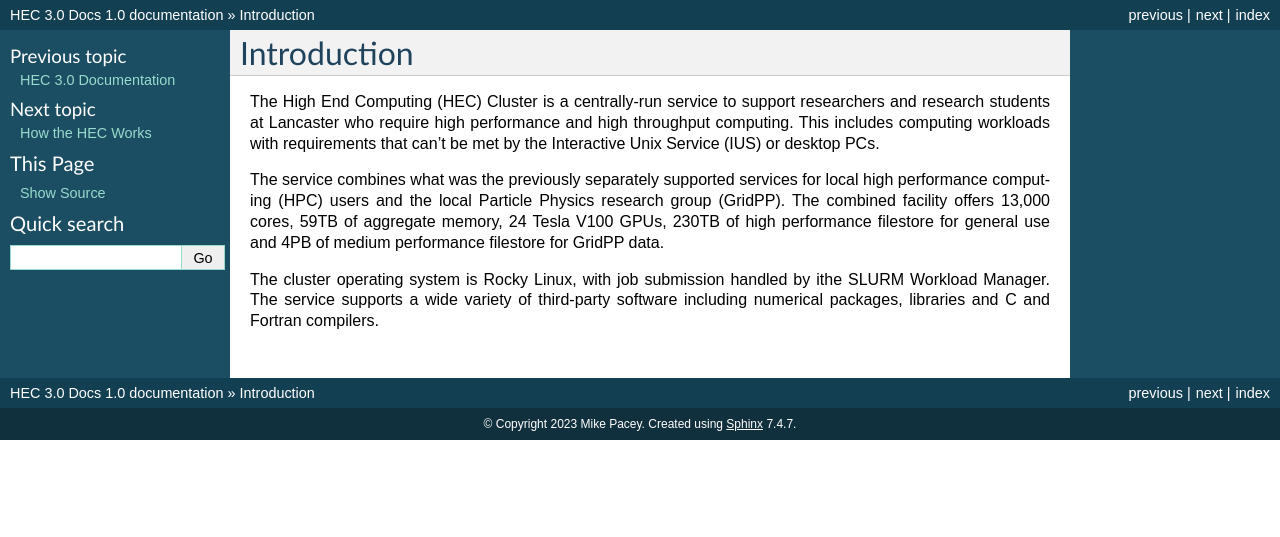
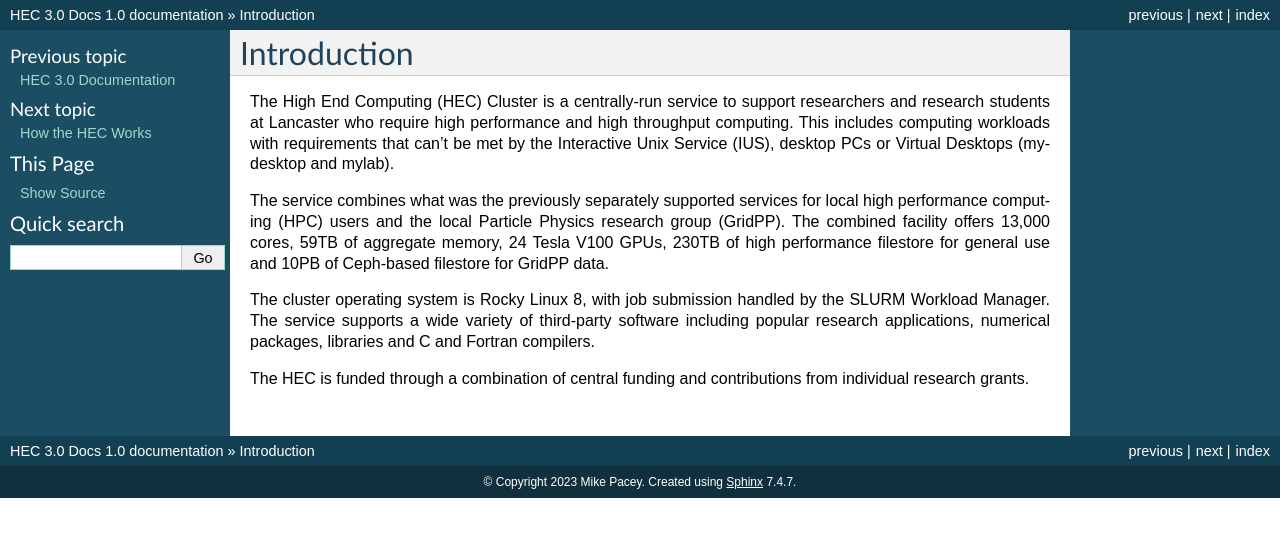
Before and after one commit to MikePacey/Lancaster-HEC, a Sphinx documentation site: the page built from docs/intro.rst, in a window 1280 px wide. Shown: the top 537 px of the page. Built offline with Sphinx 7.4.7, drawn with Linux system fonts in a browser that asks for light colours.

Commit message:
basic launch page

```diff
--- a/docs/index.rst
+++ b/docs/index.rst
@@ -20,6 +20,7 @@
 
    intro
    howitworks
+   getaccount
 
 .. toctree::
    :caption: HEC Basics
@@ -52,7 +53,6 @@
    :caption: Job templates for popular software
    :maxdepth: 1
 
-   soft
    software/compilers
    software/ansys
    software/comsol
--- a/docs/intro.rst
+++ b/docs/intro.rst
@@ -1,8 +1,22 @@
 Introduction
 ============
 
-The High End Computing (HEC) Cluster is a centrally-run service to support researchers and research students at Lancaster who require high performance and high throughput computing. This includes computing workloads with requirements that can't be met by the Interactive Unix Service (IUS) or desktop PCs.
+The High End Computing (HEC) Cluster is a centrally-run service to support
+researchers and research students at Lancaster who require high performance and
+high throughput computing. This includes computing workloads with requirements
+that can't be met by the Interactive Unix Service (IUS), desktop PCs or
+Virtual Desktops (mydesktop and mylab).
 
-The service combines what was the previously separately supported services for local high performance computing (HPC) users and the local Particle Physics research group (GridPP). The combined facility offers 13,000 cores, 59TB of aggregate memory, 24 Tesla V100 GPUs, 230TB of high performance filestore for general use and 4PB of medium performance filestore for GridPP data.
+The service combines what was the previously separately supported services for
+local high performance computing (HPC) users and the local Particle Physics
+research group (GridPP). The combined facility offers 13,000 cores, 59TB of
+aggregate memory, 24 Tesla V100 GPUs, 230TB of high performance filestore for
+general use and 10PB of Ceph-based filestore for GridPP data.
 
-The cluster operating system is Rocky Linux, with job submission handled by ithe SLURM Workload Manager. The service supports a wide variety of third-party software including numerical packages, libraries and C and Fortran compilers.
+The cluster operating system is Rocky Linux 8, with job submission handled by
+the SLURM Workload Manager. The service supports a wide variety of third-party
+software including popular research applications, numerical packages, libraries
+and C and Fortran compilers.
+
+The HEC is funded through a combination of central funding and contributions
+from individual research grants.
--- a/docs/soft.rst
+++ /dev/null
@@ -1,6 +0,0 @@
-Software
-========
-
-The following sections provide template job scripts for a number of
-popular applications on the HEC, focussing on applications
-which require non-standard job script.
```
Also changed, not shown: docs/getaccount.rst (added, +20 -0 lines), docs/softsection.rst (deleted, +0 -17 lines).
